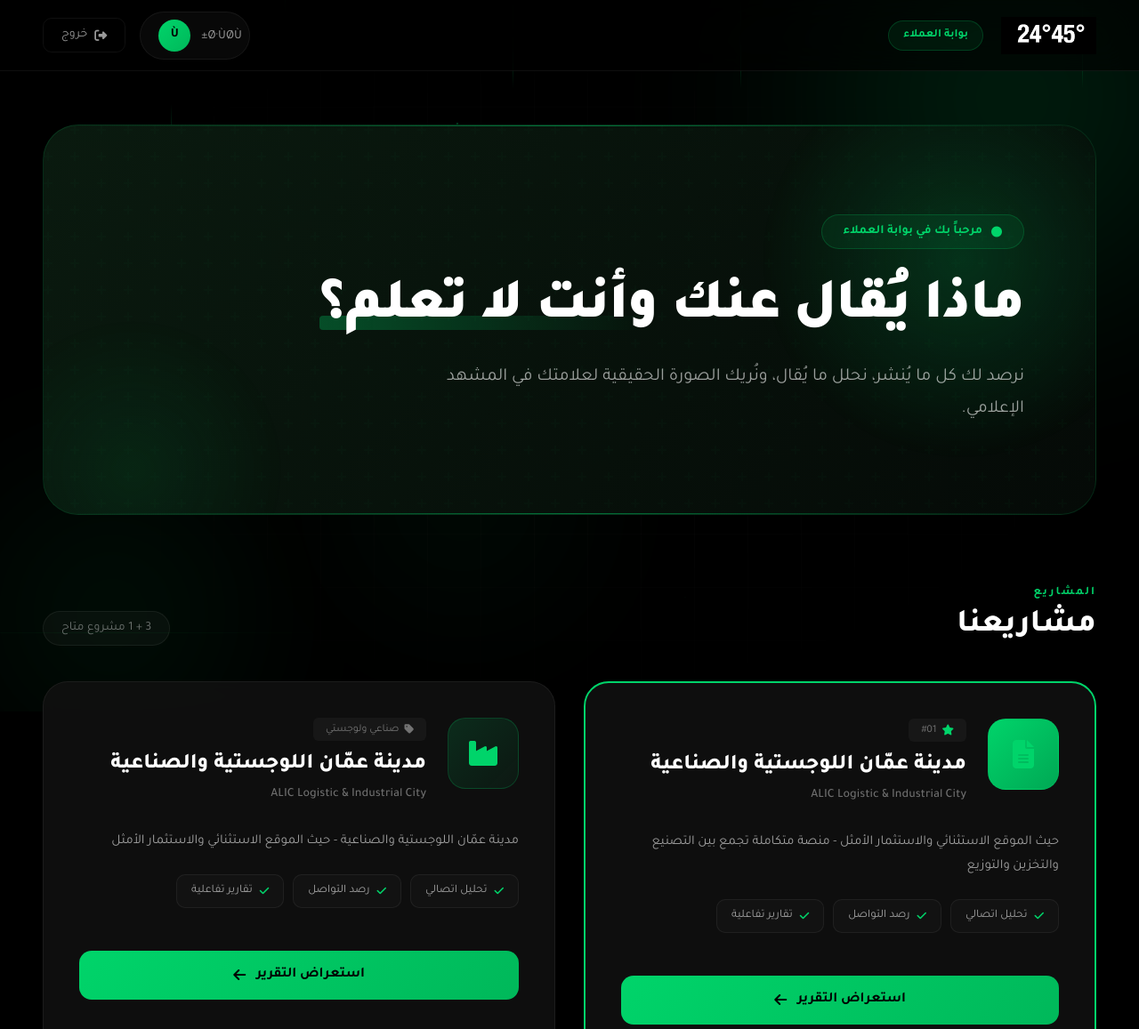
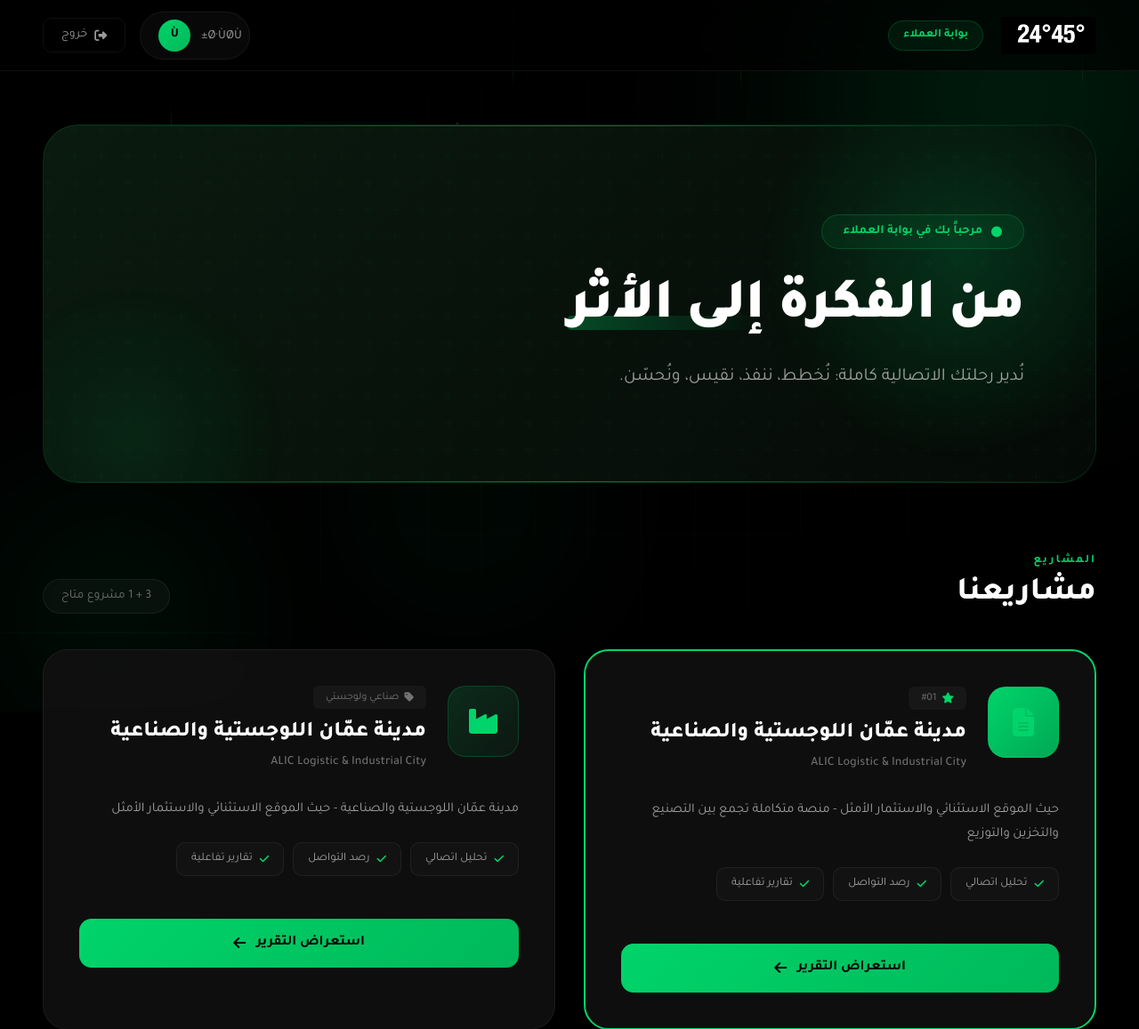
Before and after one commit to 24-45/platform, a Flask app: page /Project in a window 1280 px wide. Shown: the top 1157 px of the page at 89% size. Run offline with Flask 3, Linux system fonts and the light colour scheme; the visitor is signed in with stand-in values (Sample User, id 1).

Commit message:
تطوير: Hook - من الفكرة إلى الأثر

```diff
--- a/templates/platform/client_dashboard.html
+++ b/templates/platform/client_dashboard.html
@@ -995,10 +995,10 @@
                     مرحباً بك في بوابة العملاء
                 </div>
                 <h1 class="hero-title">
-                    ماذا يُقال عنك <span class="highlight">وأنت لا تعلم؟</span>
+                    من الفكرة <span class="highlight">إلى الأثر</span>
                 </h1>
                 <p class="hero-subtitle">
-                    نرصد لك كل ما يُنشر، نحلل ما يُقال، ونُريك الصورة الحقيقية لعلامتك في المشهد الإعلامي.
+                    نُدير رحلتك الاتصالية كاملة: نُخطط، ننفذ، نقيس، ونُحسّن.
                 </p>
             </div>
         </section>
```
